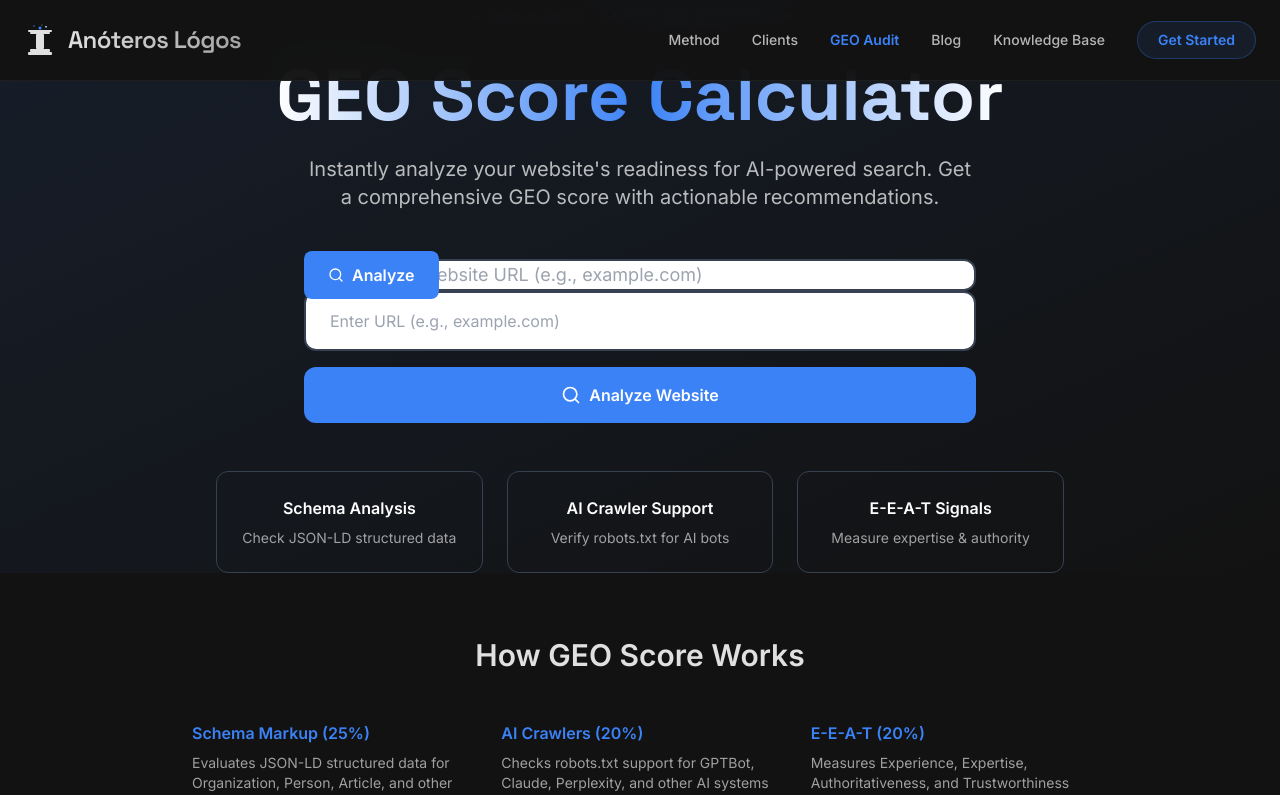
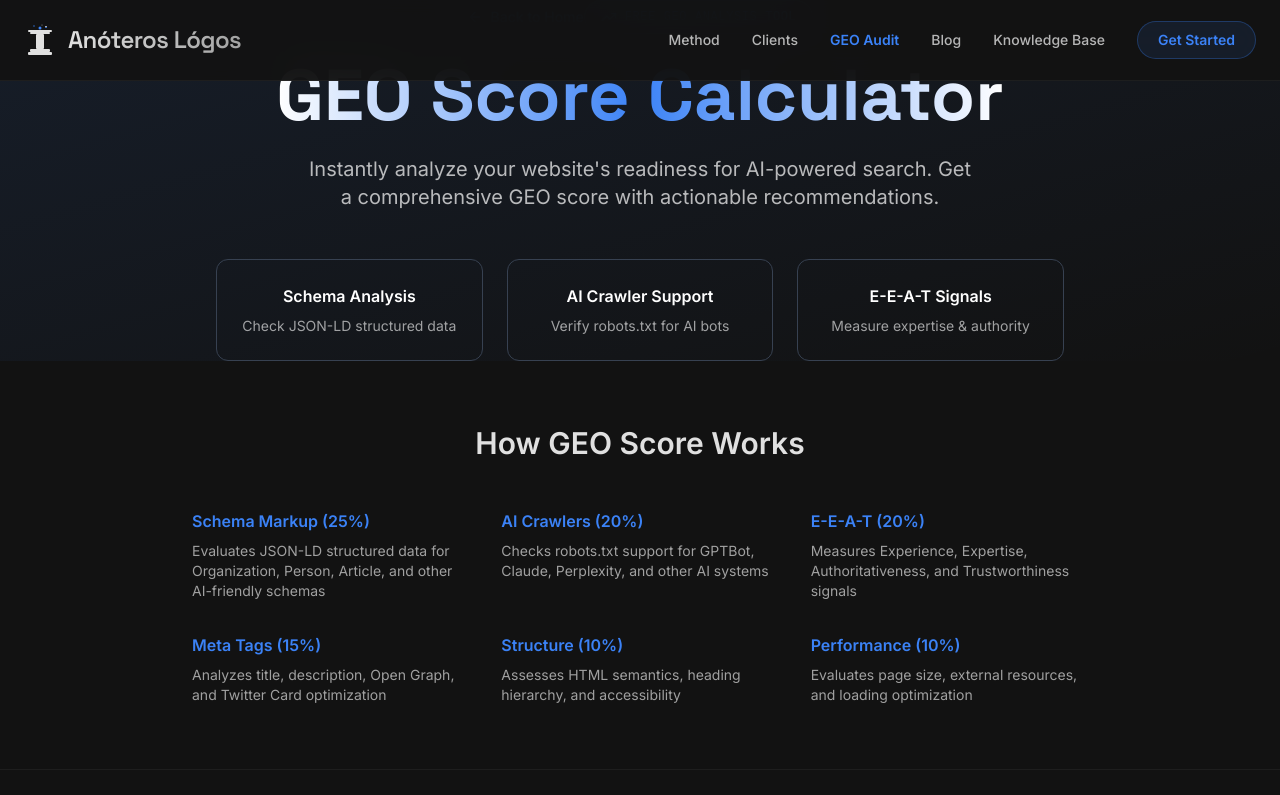
Before and after one commit to DelovoyMotiv/anteroslogos, a React (Vite) app: page /geo-audit in a window 1280 px wide. Shown: the top 795 px of the page. Built offline with nearby package versions, Linux system fonts and the light colour scheme.

Commit message:
Fix duplicate form display - revert to md breakpoint

```diff
--- a/pages/GeoAuditPage.tsx
+++ b/pages/GeoAuditPage.tsx
@@ -106,7 +106,7 @@ const GeoAuditPage = () => {
           {/* Analysis Form */}
           <form onSubmit={handleAnalyze} className="max-w-2xl mx-auto mb-8">
             {/* Desktop: Input with button inside */}
-            <div className="hidden sm:block relative">
+            <div className="hidden md:block relative">
               <input
                 type="text"
                 value={url}
@@ -135,7 +135,7 @@ const GeoAuditPage = () => {
             </div>
 
             {/* Mobile: Stacked input and button */}
-            <div className="sm:hidden space-y-4">
+            <div className="md:hidden space-y-4">
               <input
                 type="text"
                 value={url}
```
